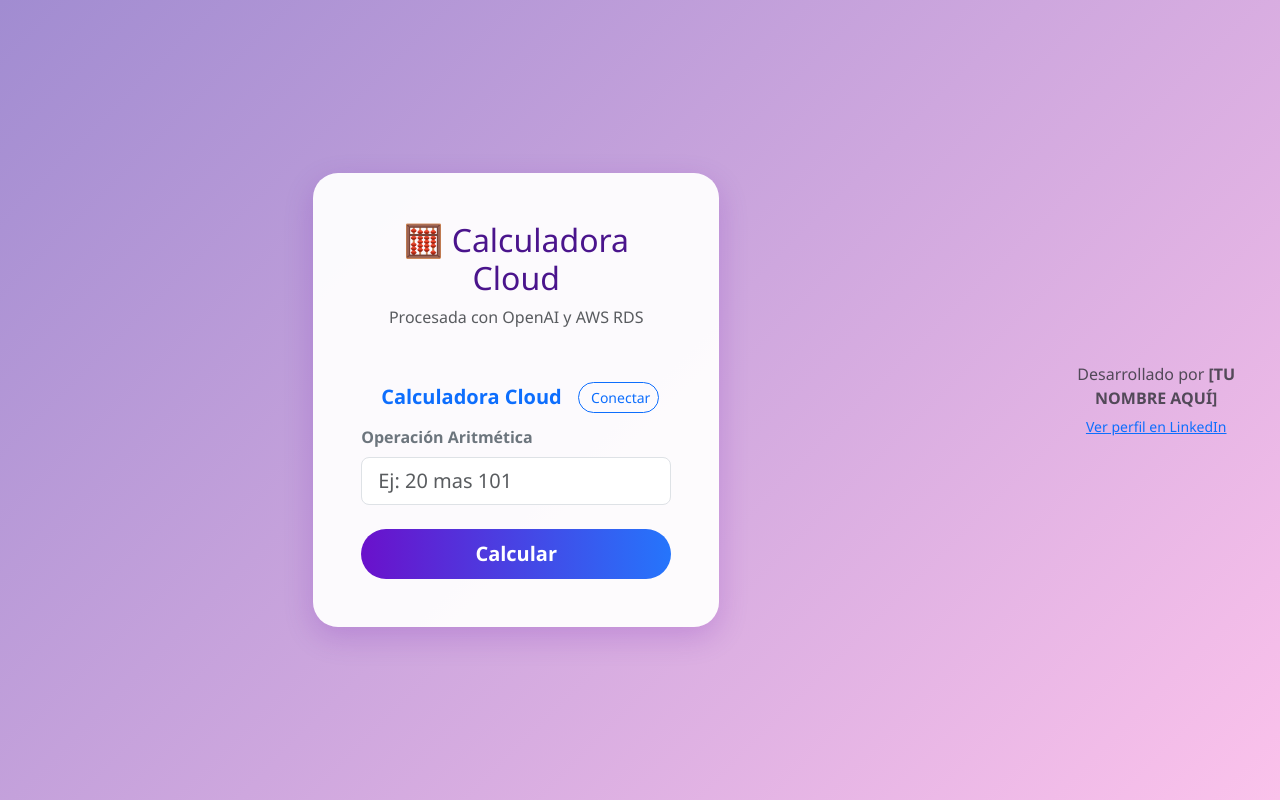
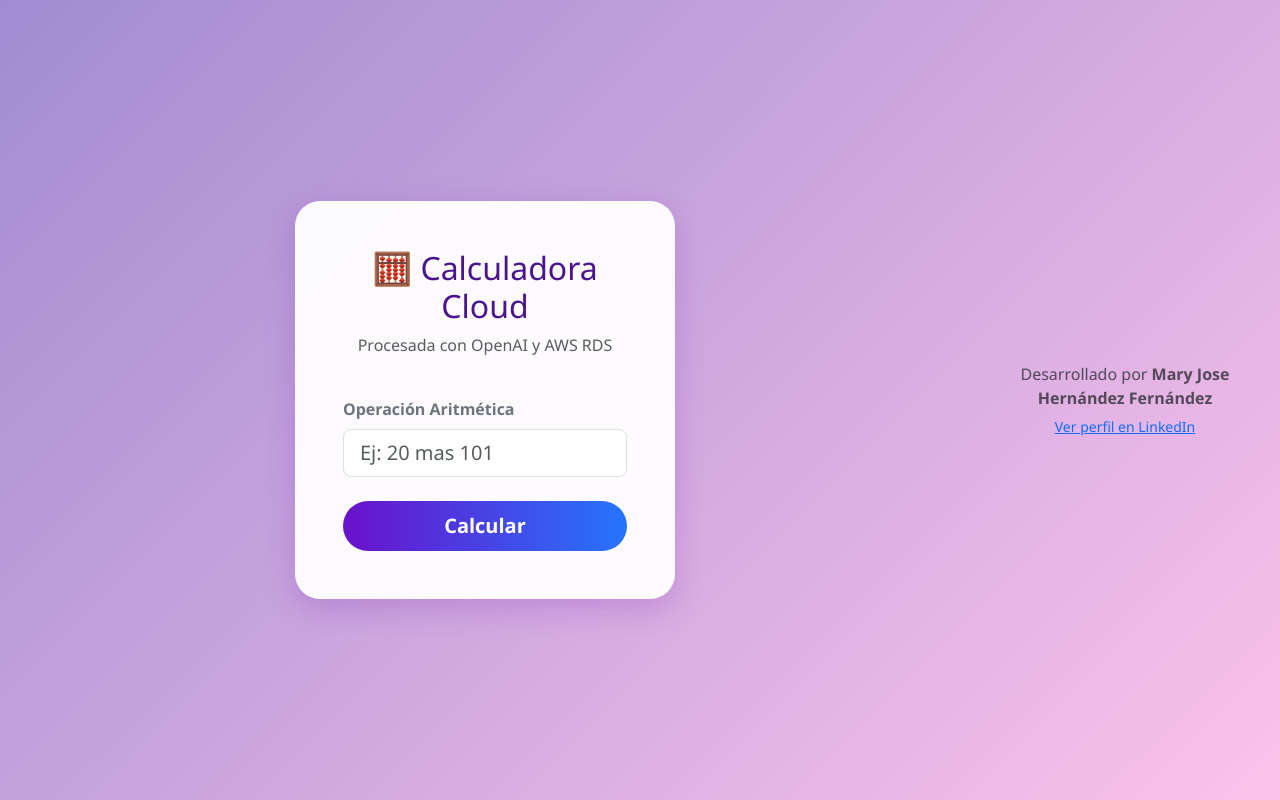
Before and after one commit to MajitoCupcake/OperacionesN8N, a plain HTML site: page index.html in a window 1280 px wide. Drawn offline with nearby package versions, Linux system fonts and the light colour scheme.

Commit message:
Add files via upload

```diff
--- a/index.html
+++ b/index.html
@@ -103,19 +103,6 @@
                         <p class="text-muted">Procesada con OpenAI y AWS RDS</p>
 
                     </div>
-<!-- Navbar -->
-    <nav class="navbar navbar-expand-lg navbar-light">
-        <div class="container">
-            <a class="navbar-brand fw-bold text-primary" href="#">
-                <i class="fas fa-cloud me-2"></i>Calculadora Cloud
-            </a>
-            <div class="d-flex">
-                <a href="https://www.linkedin.com/in/mary-jose-hernández-fernández" target="_blank" class="btn btn-outline-primary btn-sm rounded-pill">
-                    <i class="fab fa-linkedin me-1"></i> Conectar
-                </a>
-            </div>
-        </div>
-    </nav>
 
                     <form id="calcForm" onsubmit="enviarDatos(event)">
 
@@ -200,19 +187,19 @@
     </div>
 
 
+
+    <script src="script.js"></script>
 <!-- Footer -->
     <footer>
         <div class="container text-center">
-            <p class="mb-1 text-muted">Desarrollado por <strong>[TU NOMBRE AQUÍ]</strong></p>
+            <p class="mb-1 text-muted">Desarrollado por <strong>Mary Jose Hernández Fernández</strong></p>
             <small>
-                <a href="https://www.linkedin.com/in/tu-usuario" target="_blank" class="social-link">
+                <a href="https://www.linkedin.com/in/mary-jose-hernández-fernández" target="_blank" class="social-link">
                     <i class="fab fa-linkedin"></i> Ver perfil en LinkedIn
                 </a>
             </small>
         </div>
     </footer>
-    <script src="script.js"></script>
-
 </body>
 
 </html>
```
